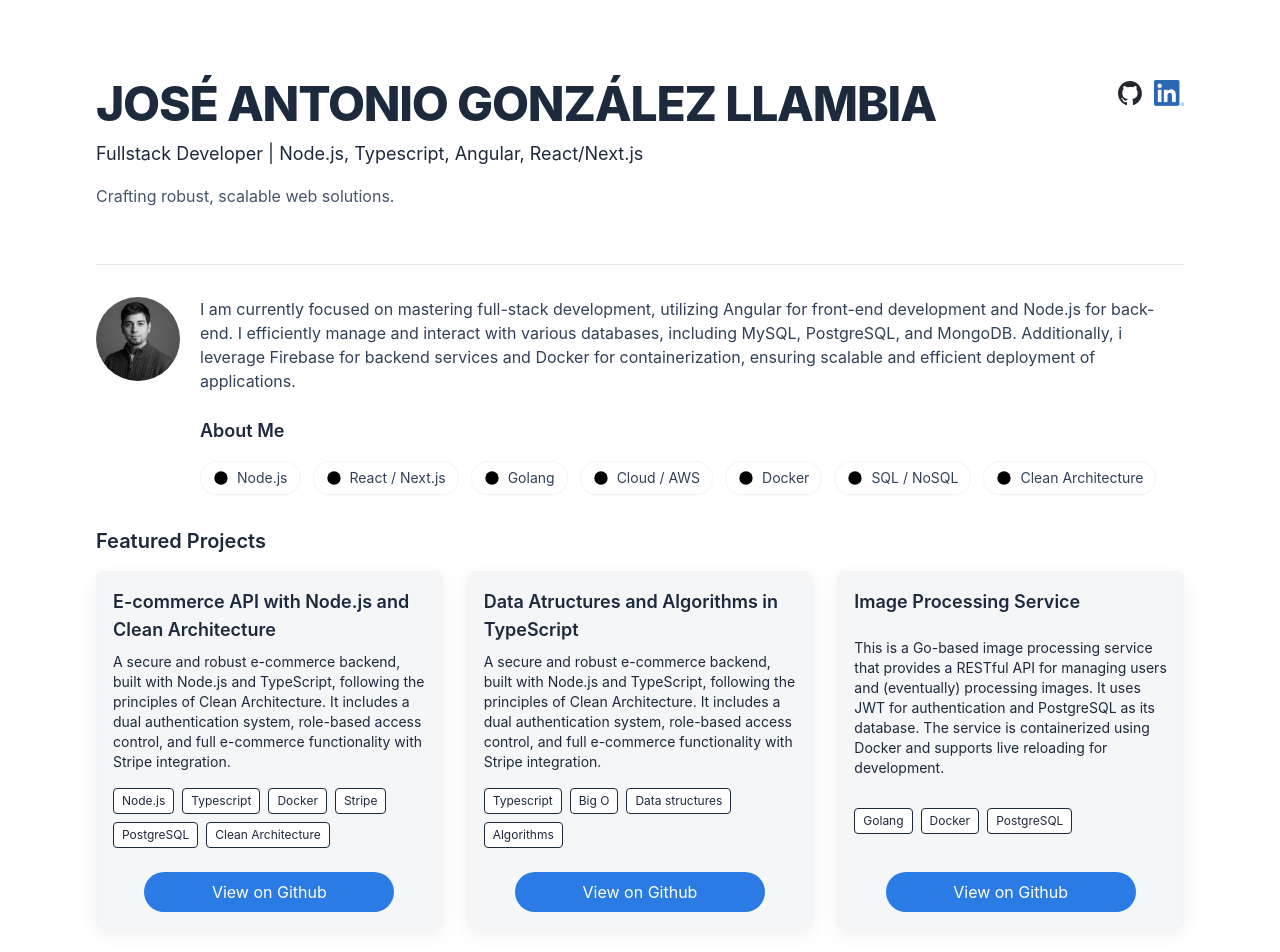
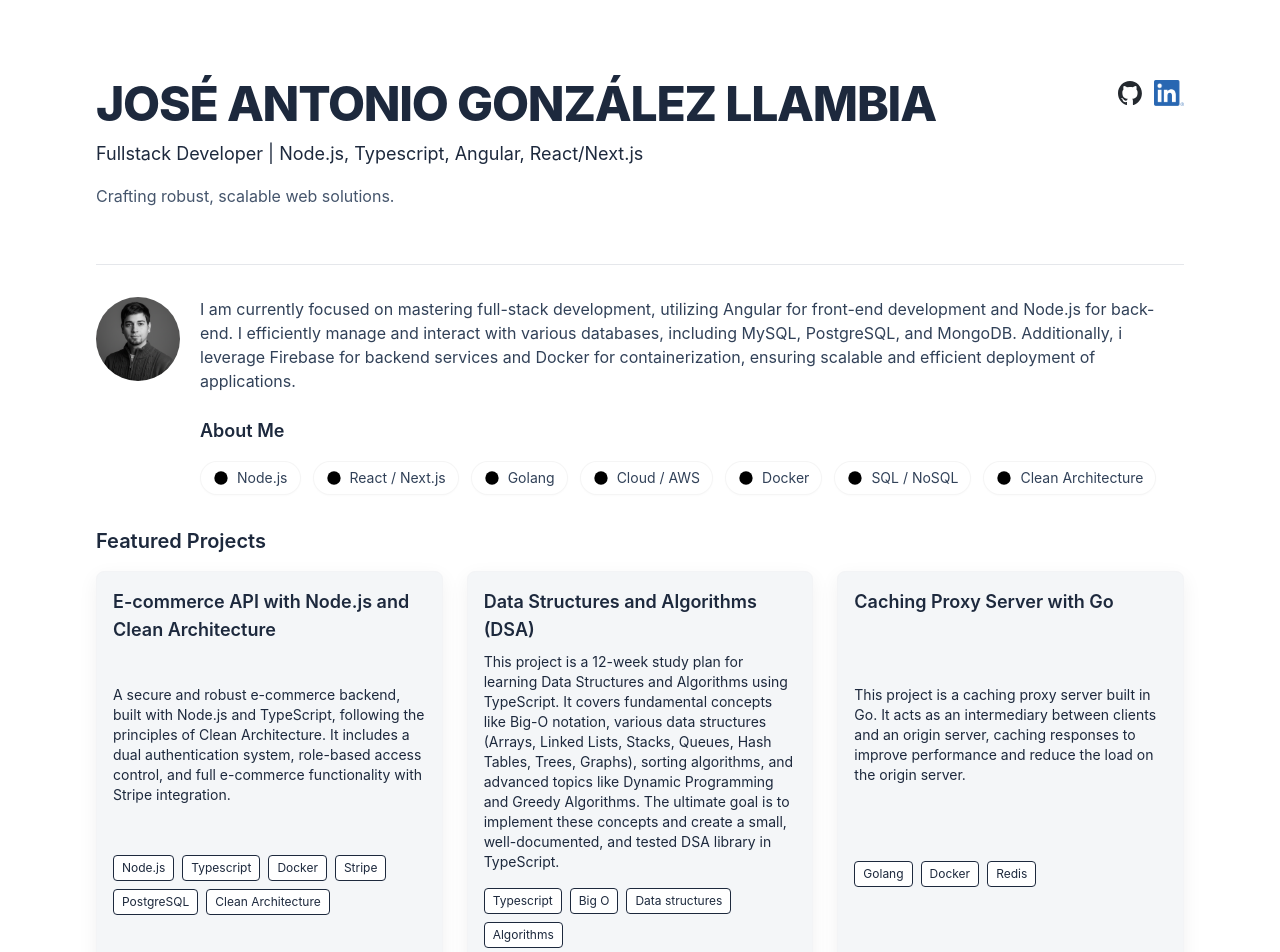
Before and after one commit to TonyGLL/portfolio, a Next.js app: page / in a window 1280 px wide. Shown: the top 952 px of the page. Built offline with nearby package versions, Linux system fonts and the light colour scheme.

Commit message:
github pages

```diff
--- a/src/app/components/Projects.tsx
+++ b/src/app/components/Projects.tsx
@@ -2,13 +2,14 @@ type Project = {
   id: string;
   title: string;
   description: string;
+  url: string;
   tags?: string[];
 }
 
 const projects: Project[] = [
-  { id: '1', title: 'E-commerce API with Node.js and Clean Architecture', description: 'A secure and robust e-commerce backend, built with Node.js and TypeScript, following the principles of Clean Architecture. It includes a dual authentication system, role-based access control, and full e-commerce functionality with Stripe integration.', tags: ['Node.js', 'Typescript', 'Docker', 'Stripe', 'PostgreSQL', 'Clean Architecture'] },
-  { id: '2', title: 'Data Atructures and Algorithms in TypeScript', description: 'A secure and robust e-commerce backend, built with Node.js and TypeScript, following the principles of Clean Architecture. It includes a dual authentication system, role-based access control, and full e-commerce functionality with Stripe integration.', tags: ['Typescript', 'Big O', 'Data structures', 'Algorithms'] },
-  { id: '3', title: 'Image Processing Service', description: 'This is a Go-based image processing service that provides a RESTful API for managing users and (eventually) processing images. It uses JWT for authentication and PostgreSQL as its database. The service is containerized using Docker and supports live reloading for development.', tags: ['Golang', 'Docker', 'PostgreSQL'] }
+  { id: '1', title: 'E-commerce API with Node.js and Clean Architecture', description: 'A secure and robust e-commerce backend, built with Node.js and TypeScript, following the principles of Clean Architecture. It includes a dual authentication system, role-based access control, and full e-commerce functionality with Stripe integration.', tags: ['Node.js', 'Typescript', 'Docker', 'Stripe', 'PostgreSQL', 'Clean Architecture'], url: 'https://github.com/TonyGLL/clean-architecture-nodejs' },
+  { id: '2', title: 'Data Structures and Algorithms (DSA)', description: 'This project is a 12-week study plan for learning Data Structures and Algorithms using TypeScript. It covers fundamental concepts like Big-O notation, various data structures (Arrays, Linked Lists, Stacks, Queues, Hash Tables, Trees, Graphs), sorting algorithms, and advanced topics like Dynamic Programming and Greedy Algorithms. The ultimate goal is to implement these concepts and create a small, well-documented, and tested DSA library in TypeScript.', tags: ['Typescript', 'Big O', 'Data structures', 'Algorithms'], url: 'https://github.com/TonyGLL/dsa-algorithms' },
+  { id: '3', title: 'Caching Proxy Server with Go', description: 'This project is a caching proxy server built in Go. It acts as an intermediary between clients and an origin server, caching responses to improve performance and reduce the load on the origin server.', tags: ['Golang', 'Docker', 'Redis'], url: 'https://github.com/TonyGLL/caching-proxy-server' }
 ]
 
 export default function Projects() {
@@ -28,7 +29,7 @@ export default function Projects() {
             </div>
 
             <div className="mt-6 w-full">
-              <a className="w-full flex justify-center" href="https://github.com/TonyGLL/clean-architecture-nodejs" target="_blank" rel="noopener noreferrer"><button className="px-4 py-2 rounded-full bg-primary text-white cursor-pointer w-[80%]">View on Github</button></a>
+              <a className="w-full flex justify-center" href={p.url} target="_blank" rel="noopener noreferrer"><button className="px-4 py-2 rounded-full bg-primary text-white cursor-pointer w-[80%]">View on Github</button></a>
             </div>
           </article>
         ))}
```
